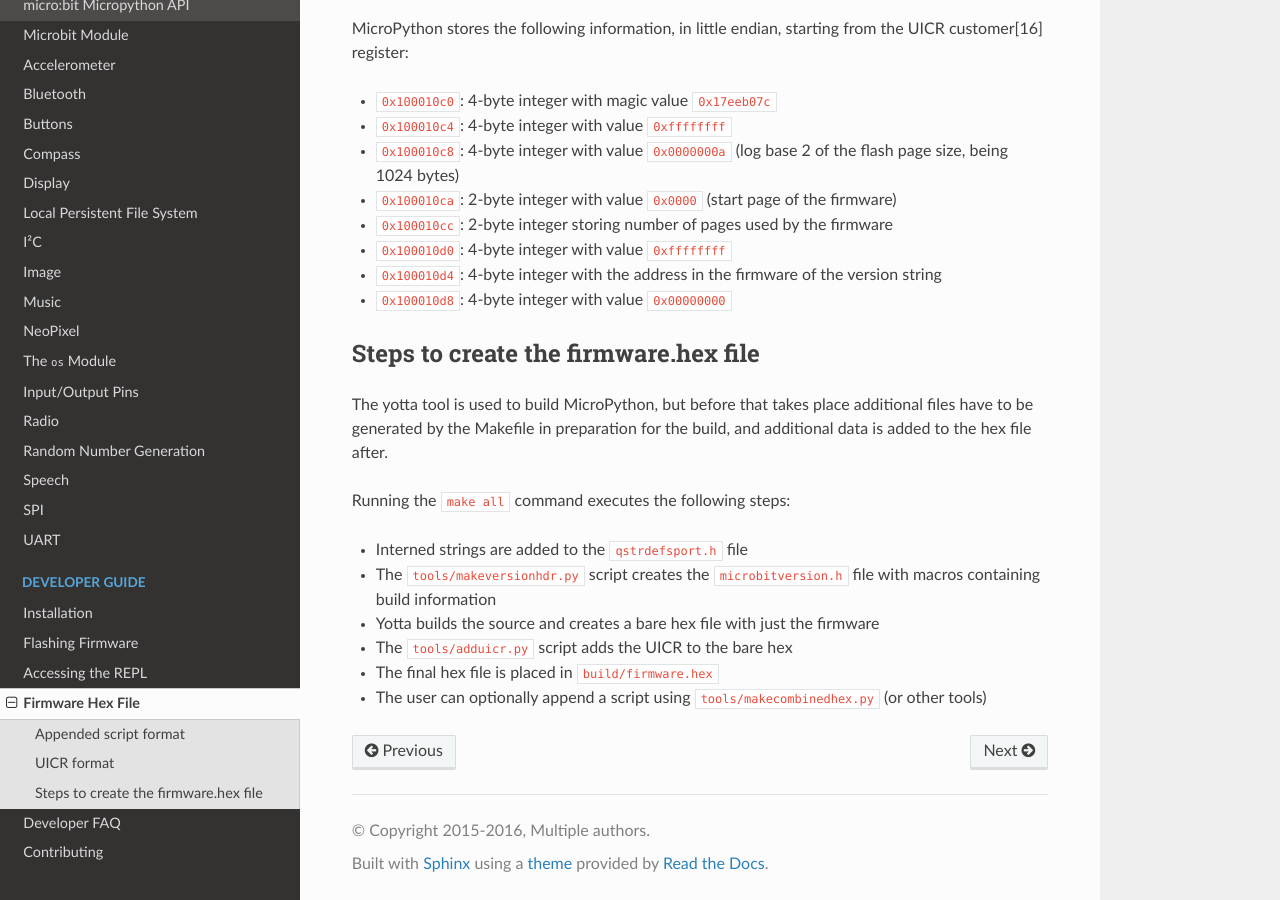
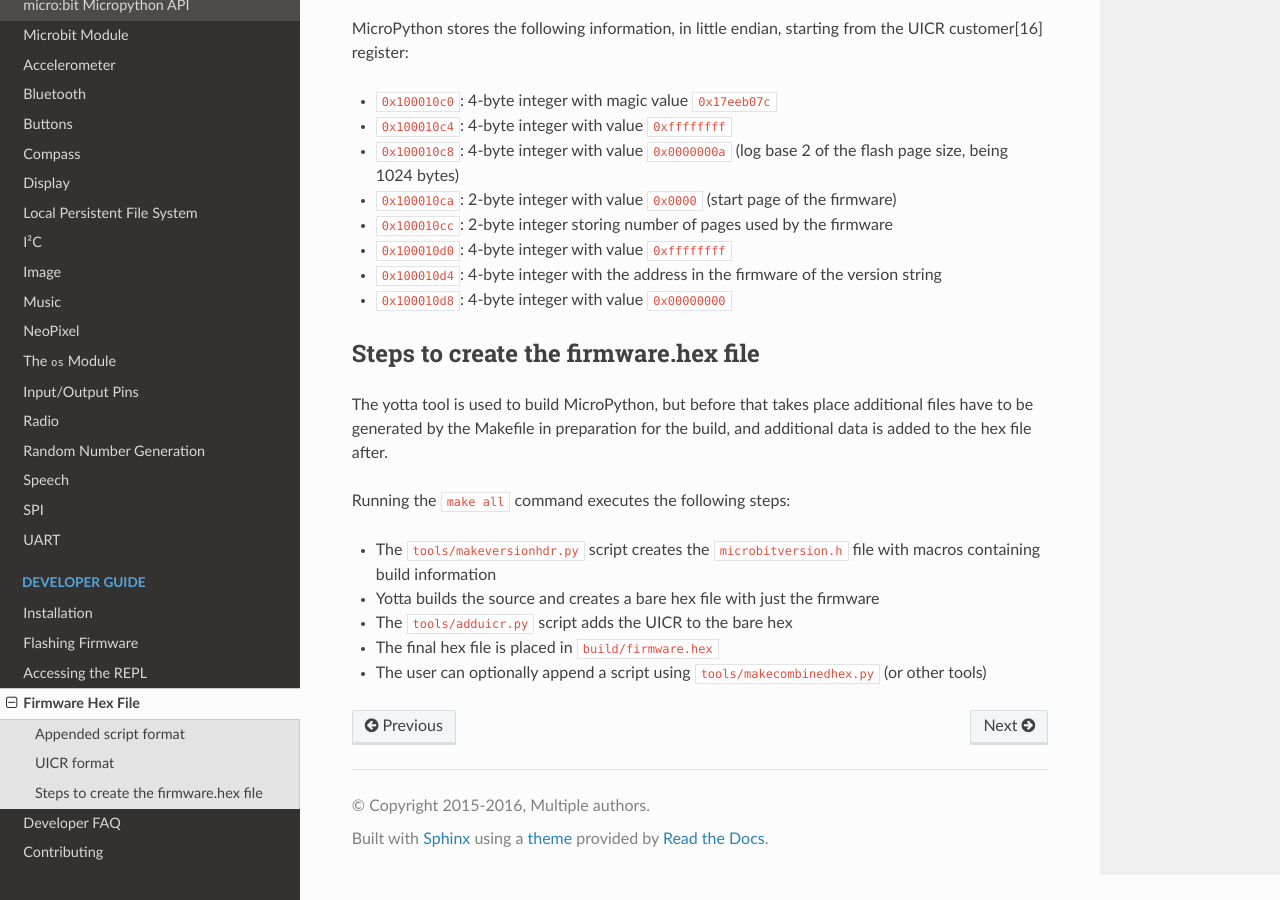
Before and after one commit to bbcmicrobit/micropython, a Sphinx documentation site: the page built from docs/devguide/hexformat.rst, in a window 1280 px wide and 900 px high, scrolled down 963 px. Built offline with Sphinx 7.4.7 and the Read the Docs theme 2.0.0, drawn with Linux system fonts in a browser that asks for light colours.

Commit message:
Docs: Remove inacurate "qstrdefsport" step in hex information doc

```diff
--- a/docs/devguide/hexformat.rst
+++ b/docs/devguide/hexformat.rst
@@ -62,7 +62,6 @@ build, and additional data is added to the hex file after.
 
 Running the ``make all`` command executes the following steps:
 
-- Interned strings are added to the ``qstrdefsport.h`` file
 - The ``tools/makeversionhdr.py`` script creates the ``microbitversion.h`` file with macros containing build information
 - Yotta builds the source and creates a bare hex file with just the firmware
 - The ``tools/adduicr.py`` script adds the UICR to the bare hex
```
